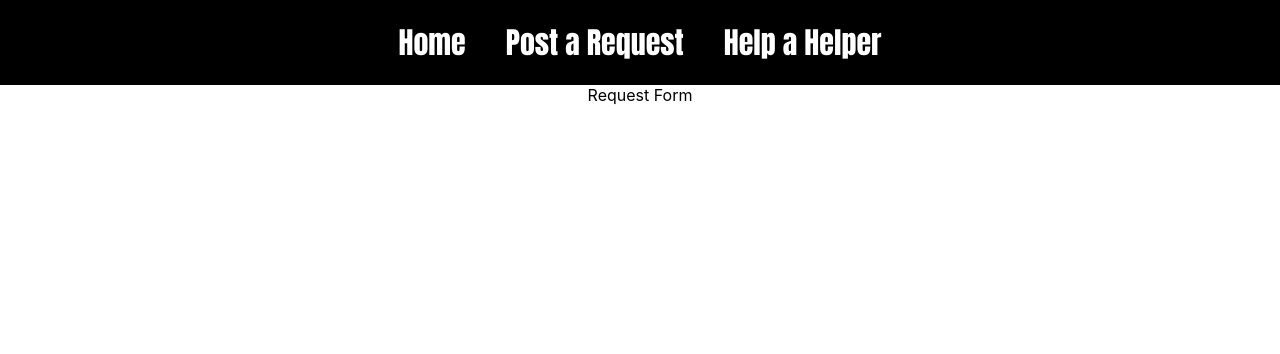
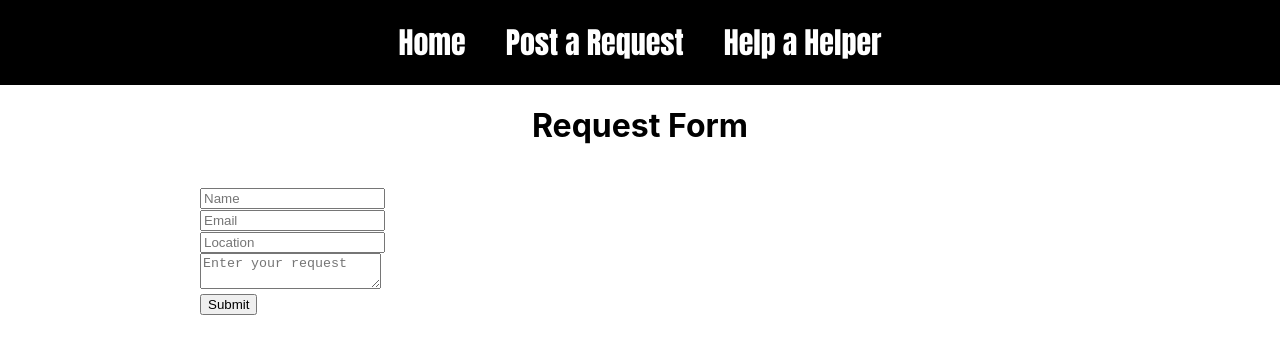
Before and after one commit to kirawoods/helper-helper, a React (Create React App) app: page /helper in a window 1280 px wide. Shown: the top 354 px of the page. Built offline with nearby package versions, Linux system fonts and the light colour scheme.

Commit message:
adds basic form and installs Formik

```diff
--- a/package.json
+++ b/package.json
@@ -6,6 +6,7 @@
     "@testing-library/jest-dom": "^4.2.4",
     "@testing-library/react": "^9.3.2",
     "@testing-library/user-event": "^7.1.2",
+    "formik": "^2.1.4",
     "react": "^16.13.1",
     "react-dom": "^16.13.1",
     "react-router": "^5.2.0",
--- a/src/components/Helper.css
+++ b/src/components/Helper.css
@@ -0,0 +1,4 @@
+Form {
+  text-align: left;
+  padding: 20px 200px;
+}
--- a/src/components/Helper.js
+++ b/src/components/Helper.js
@@ -1,10 +1,63 @@
 import React from "react";
 import "./Helper.css";
 
-export function Helper() {
-  return (
-    <div>
-      <div>Request Form</div>
-    </div>
-  );
-}
+import { Formik, Form, Field, ErrorMessage } from "formik";
+
+export const Helper = () => (
+  <div>
+    <h1>Request Form</h1>
+    <Formik
+      initialValues={{
+        fullName: "",
+        email: "",
+        location: "",
+        request: "",
+      }}
+      // validate={(values) => {
+      //   const errors = {};
+      //   if (!values.email) {
+      //     errors.email = "Required";
+      //   } else if (
+      //     !/^[A-Z0-9._%+-]+@[A-Z0-9.-]+\.[A-Z]{2,}$/i.test(values.email)
+      //   ) {
+      //     errors.email = "Invalid email address";
+      //   }
+      //   return errors;
+      // }}
+      onSubmit={(values, { setSubmitting }) => {
+        setTimeout(() => {
+          alert(JSON.stringify(values, null, 2));
+          setSubmitting(false);
+        }, 400);
+      }}
+    >
+      {({ isSubmitting }) => (
+        <Form className="request-form">
+          <Field name="fullName" placeholder="Name" />
+          {/* <ErrorMessage name="name" component="div" /> */}
+          <br />
+
+          <Field type="email" name="email" placeholder="Email" />
+          <ErrorMessage name="email" component="div" />
+          <br />
+
+          <Field type="location" name="location" placeholder="Location" />
+          {/* <ErrorMessage name="email" component="div" /> */}
+          <br />
+
+          <Field
+            component="textarea"
+            name="request"
+            placeholder="Enter your request"
+          />
+
+          {/* <ErrorMessage name="email" component="div" /> */}
+          <br />
+          <button type="submit" disabled={isSubmitting}>
+            Submit
+          </button>
+        </Form>
+      )}
+    </Formik>
+  </div>
+);
```
Also changed, not shown: 1 other file (tests, documents, lock files or other folders).
